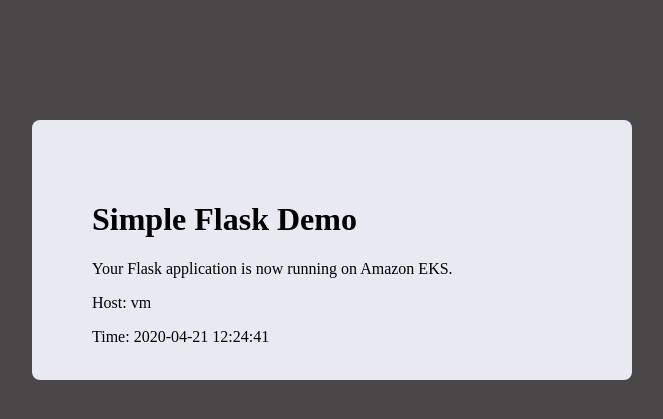
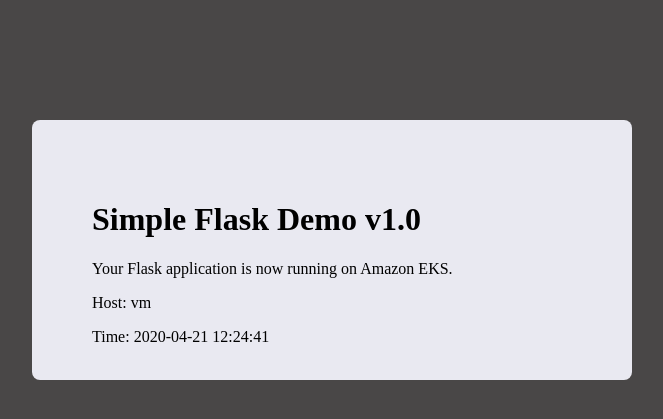
Before and after one commit to terrificdm/gitops-app, a Flask app: page / in a window 1280 px wide. Shown: the top 419 px of the page, without its empty margins (308-971 px from the left). Run offline with Flask 2, Linux system fonts and the light colour scheme.

Commit message:
change version

```diff
--- a/templates/index.html
+++ b/templates/index.html
@@ -8,7 +8,7 @@
     <body>
         <div class="container">
             <div class="item">
-                <h1>Simple Flask Demo</h1>
+                <h1>Simple Flask Demo v1.0</h1>
                 <p>Your Flask application is now running on Amazon EKS.</p>
                 <p>Host: {{ hostname }}</p>
                 <p>Time: {{ time }}</p>
```
